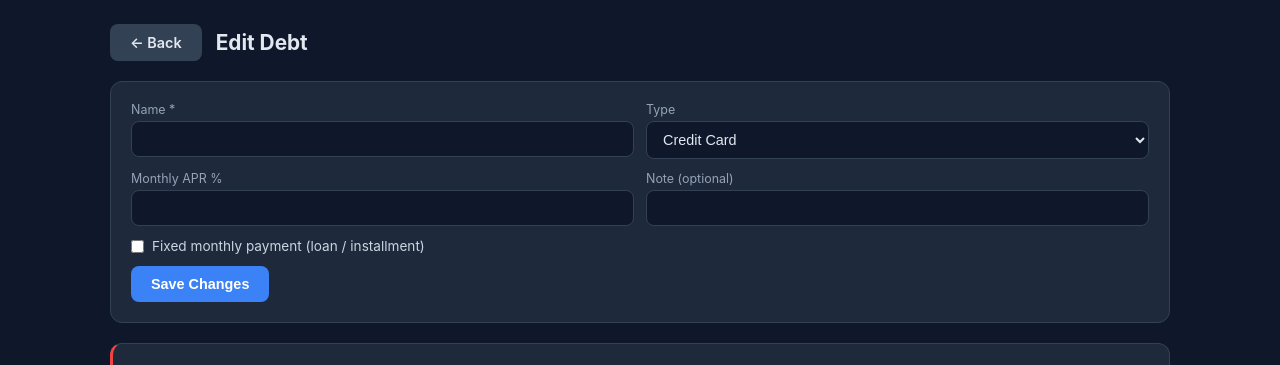
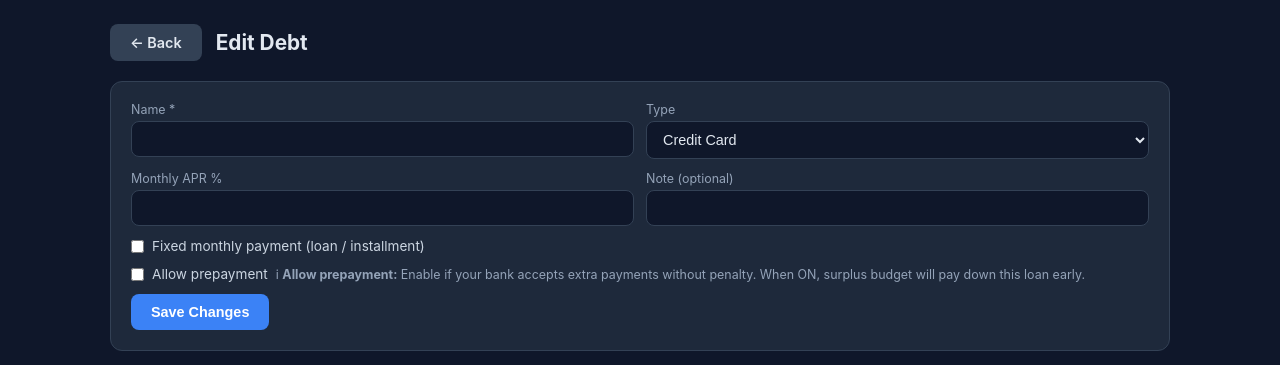
Before and after one commit to jeboygwapo/debt-tracker, a FastAPI app: template app/templates/edit_debt.html in a window 1280 px wide. Shown: the part 53-418 px from the top of the page. Run offline with FastAPI, Linux system fonts and the light colour scheme; the template is opened without the code that fills it, so the values that code supplies are empty.

Commit message:
feat(debt): add allow_prepayment field + migration
- New Debt.allow_prepayment bool (default False, server_default 'false')
- Migration 2960f7c8dcc5 — Postgres-compatible
- Adapter casts to bool defensively
- Force-false for credit_card type (CCs always accept extra)
- Edit form checkbox with tooltip explaining bank prepayment policy

```diff
--- a/app/db/adapter.py
+++ b/app/db/adapter.py
@@ -8,6 +8,7 @@
             "type": d.type,
             "apr_monthly_pct": d.apr_monthly_pct,
             "note": d.note or "",
+            "allow_prepayment": bool(d.allow_prepayment),
         }
         for d in debts
     }
--- a/app/db/models.py
+++ b/app/db/models.py
@@ -1,6 +1,7 @@
 from datetime import date, datetime
 from typing import Optional
 
+import sqlalchemy as sa
 from sqlalchemy import JSON, Boolean, Date, DateTime, Float, ForeignKey, Integer, String, Text
 from sqlalchemy.orm import Mapped, mapped_column, relationship
 
@@ -38,6 +39,7 @@
     fixed_ends: Mapped[Optional[str]] = mapped_column(String(7))        # YYYY-MM
     fixed_reduced_monthly: Mapped[Optional[float]] = mapped_column(Float)
     fixed_reduced_threshold: Mapped[Optional[float]] = mapped_column(Float)
+    allow_prepayment: Mapped[bool] = mapped_column(Boolean, default=False, server_default=sa.text('false'))
 
     sort_order: Mapped[int] = mapped_column(default=0)
     created_at: Mapped[datetime] = mapped_column(DateTime, default=datetime.utcnow)
--- a/app/routes/debts.py
+++ b/app/routes/debts.py
@@ -71,6 +71,9 @@
     fixed_ends = str(form.get("fixed_ends", "")).strip() or None
     fixed_reduced_monthly = _float(form.get("fixed_reduced_monthly"))
     fixed_reduced_threshold = _float(form.get("fixed_reduced_threshold"))
+    allow_prepayment = (
+        form.get("allow_prepayment") == "1" and debt_type != "credit_card"
+    )
 
     existing = await get_debts(db, user.id)
     sort_order = max((d.sort_order for d in existing), default=-1) + 1
@@ -87,6 +90,7 @@
         fixed_ends=fixed_ends,
         fixed_reduced_monthly=fixed_reduced_monthly,
         fixed_reduced_threshold=fixed_reduced_threshold,
+        allow_prepayment=allow_prepayment,
         sort_order=sort_order,
     )
     return RedirectResponse("/debts?msg=Debt+added.", status_code=303)
@@ -151,6 +155,9 @@
         })
 
     is_fixed = form.get("is_fixed") == "1"
+    allow_prepayment = (
+        form.get("allow_prepayment") == "1" and edit_type != "credit_card"
+    )
     await update_debt(
         db,
         debt,
@@ -163,6 +170,7 @@
         fixed_ends=str(form.get("fixed_ends", "")).strip() or None,
         fixed_reduced_monthly=_float(form.get("fixed_reduced_monthly")) if is_fixed else None,
         fixed_reduced_threshold=_float(form.get("fixed_reduced_threshold")) if is_fixed else None,
+        allow_prepayment=allow_prepayment,
     )
     return RedirectResponse(f"/debts/{debt_id}/edit?msg=Saved.", status_code=303)
 
--- a/app/templates/_debt_fields.html
+++ b/app/templates/_debt_fields.html
@@ -42,8 +42,10 @@
     <div>
       <label>
         Payment Made
+        <span class="quick-row">
           <button type="button" class="qbtn" onclick="copyMin({{ i }})">= Min</button>
           <button type="button" class="qbtn" onclick="setField('d_{{ i }}_payment','0')">= 0</button>
+        </span>
       </label>
       <input name="d_{{ i }}_payment" id="pmt_{{ i }}" type="number" step="0.01" min="0"
              value="{{ e.get('payment', '') }}" placeholder="0.00">
@@ -51,10 +53,12 @@
     <div>
       <label>
         Paid On
+        <span class="quick-row">
           <button type="button" class="qbtn qbtn-green" onclick="setField('d_{{ i }}_paid_on','{{ today }}')">Today</button>
           <button type="button" class="qbtn qbtn-blue"  onclick="setField('d_{{ i }}_paid_on','Good')">Good</button>
           <button type="button" class="qbtn qbtn-blue"  onclick="setField('d_{{ i }}_paid_on','Ready')">Ready</button>
           <button type="button" class="qbtn qbtn-red"   onclick="setField('d_{{ i }}_paid_on','')">Clear</button>
+        </span>
       </label>
       <input name="d_{{ i }}_paid_on" id="d_{{ i }}_paid_on"
              value="{{ e.get('paid_on', '') }}" placeholder="leave blank if unpaid">
--- a/app/templates/edit_debt.html
+++ b/app/templates/edit_debt.html
@@ -20,7 +20,7 @@
       </div>
       <div>
         <label>Type</label>
-        <select name="type">
+        <select name="type" id="type-edit" onchange="togglePrepayVisibility('edit')">
           <option value="credit_card" {{ 'selected' if debt.type == 'credit_card' }}>Credit Card</option>
           <option value="personal_loan" {{ 'selected' if debt.type == 'personal_loan' }}>Personal Loan</option>
           <option value="other" {{ 'selected' if debt.type == 'other' }}>Other</option>
@@ -43,6 +43,18 @@
         <input type="checkbox" id="is-fixed-edit" name="is_fixed" value="1"
                {{ 'checked' if debt.is_fixed }} onchange="toggleFixed('edit')">
         <span style="font-size:.85rem;color:var(--text2)">Fixed monthly payment (loan / installment)</span>
+      </label>
+    </div>
+
+    <div id="prepay-row-edit" style="margin:12px 0;display:{{ 'none' if debt.type == 'credit_card' else 'block' }}">
+      <label style="display:flex;align-items:center;gap:8px;cursor:pointer;margin-bottom:0">
+        <input type="checkbox" name="allow_prepayment" value="1"
+               {% if debt.allow_prepayment %}checked{% endif %}>
+        <span style="font-size:.85rem;color:var(--text2)">Allow prepayment</span>
+        <span class="tip" tabindex="0" onclick="event.stopPropagation();this.classList.toggle('active')">
+          <span class="tip-icon">i</span>
+          <span class="tip-body"><strong>Allow prepayment:</strong> Enable if your bank accepts extra payments without penalty. When ON, surplus budget will pay down this loan early.</span>
+        </span>
       </label>
     </div>
 
@@ -107,6 +119,13 @@
   fields.style.display = cb.checked ? 'block' : 'none';
 }
 
+function togglePrepayVisibility(suffix) {
+  const sel = document.getElementById('type-' + suffix);
+  const row = document.getElementById('prepay-row-' + suffix);
+  if (!sel || !row) return;
+  row.style.display = sel.value === 'credit_card' ? 'none' : 'block';
+}
+
 function showDeleteConfirm() {
   document.getElementById('delete-confirm').style.display = 'block';
   document.getElementById('confirm-name-input').focus();
```
Also changed, not shown: alembic/versions/2960f7c8dcc5_add_allow_prepayment_to_debts.py (added, +32 -0 lines). Lines whose indentation alone changed are shown as unchanged.
